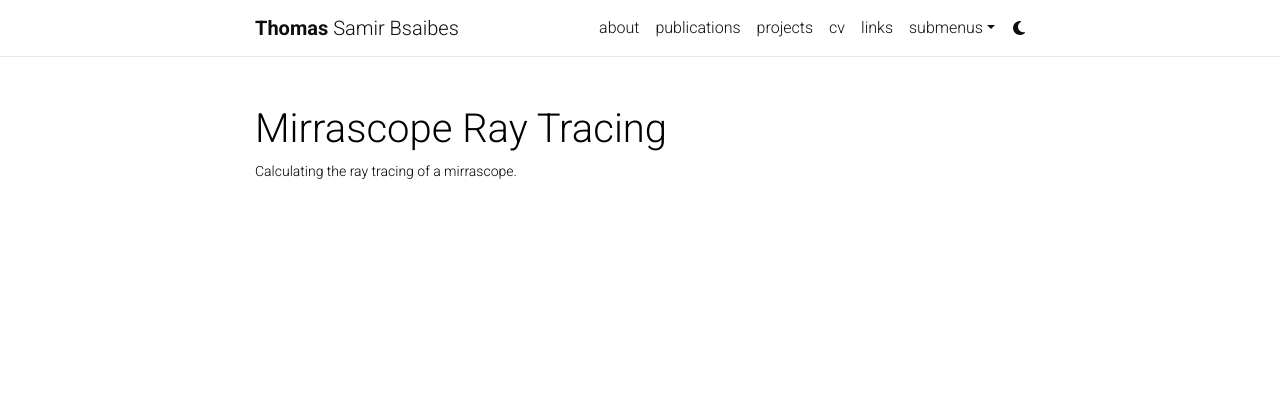
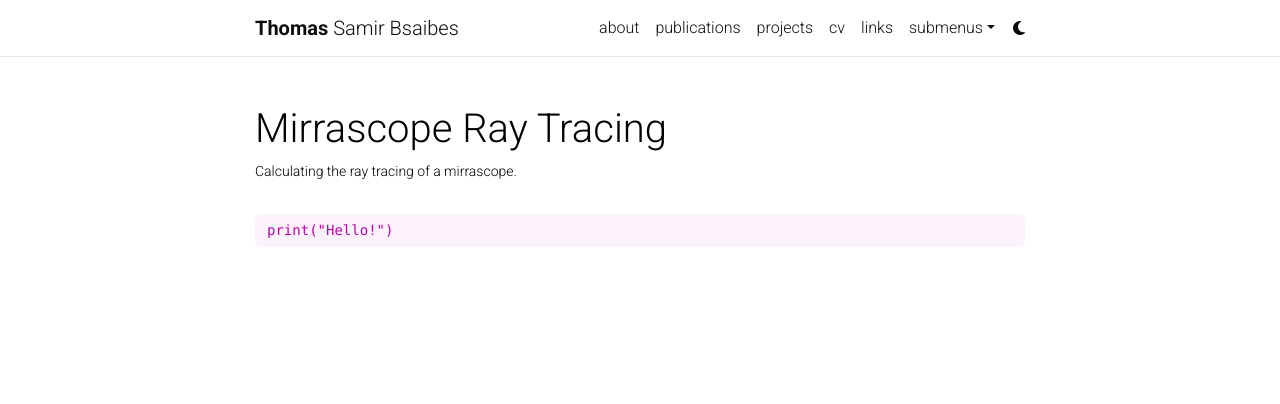
Before and after one commit to BsaibesT/bsaibest.github.io, a Jekyll site: the page built from _projects/8_project.md, in a window 1280 px wide. Shown: the top 404 px of the page. Built offline with Jekyll 4.4.1, drawn with Linux system fonts in a browser that asks for light colours; comment, search, counter and statistics services are not loaded; a style sheet for code colours, icons or effects is not loaded.

Commit message:
Update 8_project.md

```diff
--- a/_projects/8_project.md
+++ b/_projects/8_project.md
@@ -46,3 +46,5 @@ category: fun
 
 <div class="thebe-activate"></div>
 <div class="thebe-status"></div>
+
+<pre data-executable="true" data-language="python">print("Hello!")</pre>
```
